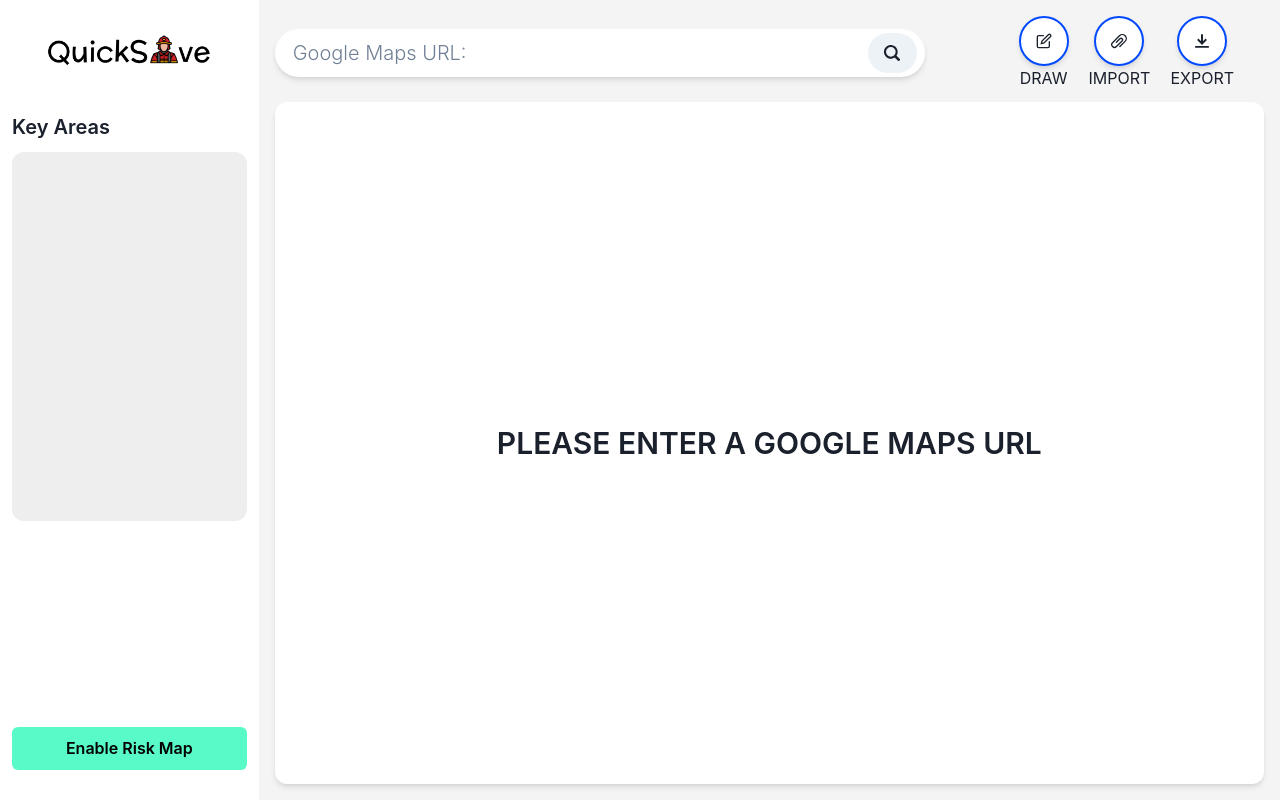
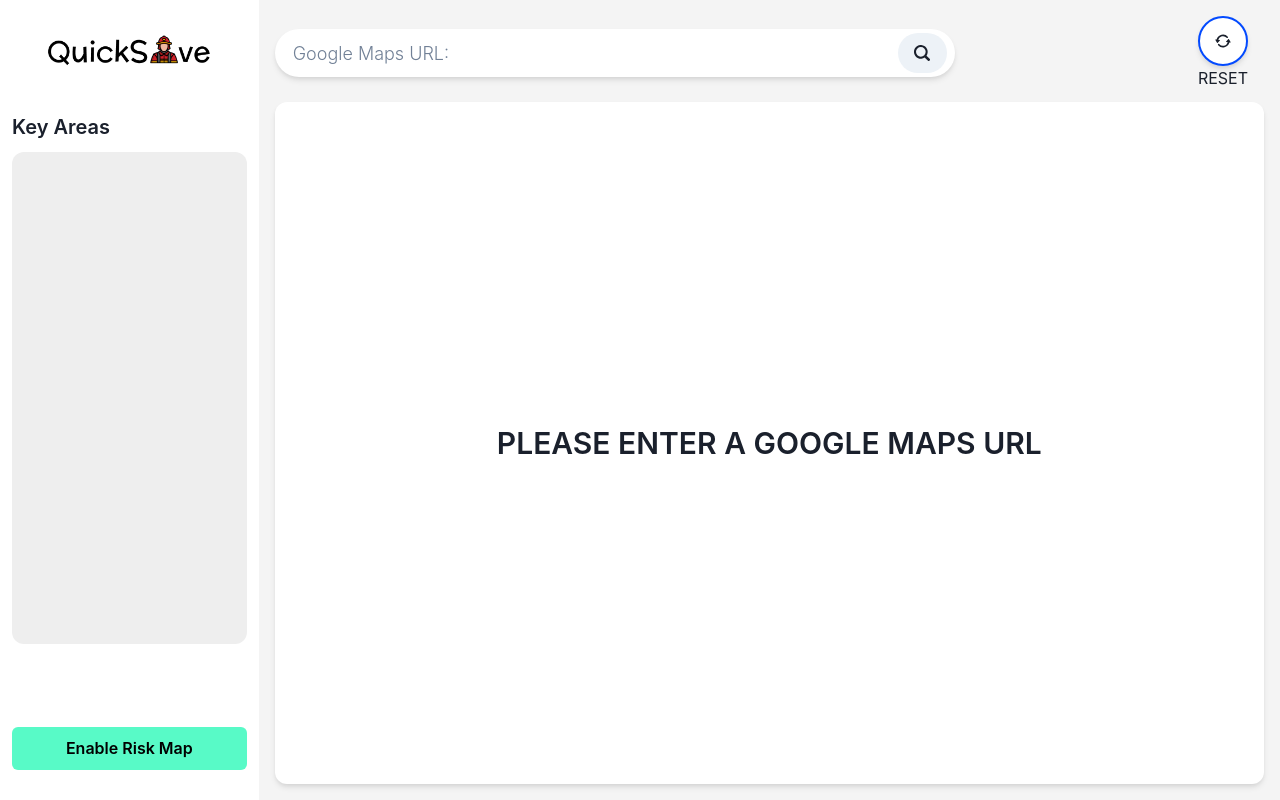
Before and after one commit to kahkoii/hackomania2024, a React (Vite) app: page / in a window 1280 px wide. Built offline with nearby package versions, Linux system fonts and the light colour scheme.

Commit message:
create reset button

```diff
--- a/src/pages/Home/Home.tsx
+++ b/src/pages/Home/Home.tsx
@@ -1,11 +1,14 @@
 import { FormEvent, useState } from 'react'
-import { Flex, Text, Button, FormControl, Image, Input } from '@chakra-ui/react'
 import {
-	AttachmentIcon,
-	EditIcon,
-	DownloadIcon,
-	Search2Icon,
-} from '@chakra-ui/icons'
+	Flex,
+	Text,
+	Button,
+	FormControl,
+	Image,
+	Input,
+	Spinner,
+} from '@chakra-ui/react'
+import { RepeatIcon, Search2Icon } from '@chakra-ui/icons'
 import Navigation from '../Navigation/Navigation'
 import QuickSaveLogo from '../Home/QuickSaveLogo.png'
 
@@ -100,7 +103,7 @@ const Home: React.FC = () => {
 						Key Areas
 					</Text>
 					<Flex
-						height="60%"
+						height="80%"
 						flexDir="column"
 						bgColor="#EEE"
 						borderRadius="12px"
@@ -113,7 +116,17 @@ const Home: React.FC = () => {
 						}}
 					>
 						{/* Data Rows */}
-						{locationStatus == 'LOADING' && <Text>LOADING...</Text>}
+						{locationStatus == 'LOADING' && (
+							<Spinner
+								alignSelf="center"
+								marginTop="100px"
+								thickness="6px"
+								speed="0.7s"
+								emptyColor="gray.200"
+								color="blue.500"
+								size="xl"
+							/>
+						)}
 						{locationStatus == 'LOADED' &&
 							// @ts-expect-error will not rended unless location loaded
 							locationJSON.map((item, index) => (
@@ -165,7 +178,7 @@ const Home: React.FC = () => {
 						flexDir="row"
 						bgColor="#FFF"
 						height="65%"
-						width="650px"
+						width="680px"
 						borderRadius="30px"
 						padding="0px 8px 0px 18px"
 						alignItems="center"
@@ -174,7 +187,7 @@ const Home: React.FC = () => {
 						<FormControl onSubmit={submitURL}>
 							<Input
 								placeholder="Google Maps URL:"
-								fontSize="xl"
+								fontSize="lg"
 								fontWeight="light"
 								variant="unstyled"
 								onChange={inputChange}
@@ -194,7 +207,7 @@ const Home: React.FC = () => {
 						</Button>
 					</Flex>
 					{/* Functional Buttons */}
-					<Flex flexDir="row" gap="20px" marginRight="30px">
+					<Flex flexDir="row" gap="20px" marginRight="16px">
 						<Flex flexDir="column" alignItems="center">
 							<Button
 								bgColor="white"
@@ -204,38 +217,11 @@ const Home: React.FC = () => {
 								width="50px"
 								padding="10px"
 								boxShadow="md"
+								onClick={() => window.location.reload()}
 							>
-								<EditIcon />
+								<RepeatIcon />
 							</Button>
-							<Text fontSize="md">DRAW</Text>
-						</Flex>
-						<Flex flexDir="column" alignItems="center">
-							<Button
-								bgColor="white"
-								border="2px solid #034AFF"
-								borderRadius="30px"
-								height="50px"
-								width="50px"
-								padding="10px"
-								boxShadow="md"
-							>
-								<AttachmentIcon />
-							</Button>
-							<Text fontSize="md">IMPORT</Text>
-						</Flex>
-						<Flex flexDir="column" alignItems="center">
-							<Button
-								bgColor="white"
-								border="2px solid #034AFF"
-								borderRadius="30px"
-								height="50px"
-								width="50px"
-								padding="10px"
-								boxShadow="md"
-							>
-								<DownloadIcon />
-							</Button>
-							<Text fontSize="md">EXPORT</Text>
+							<Text fontSize="md">RESET</Text>
 						</Flex>
 					</Flex>
 				</Flex>
```
